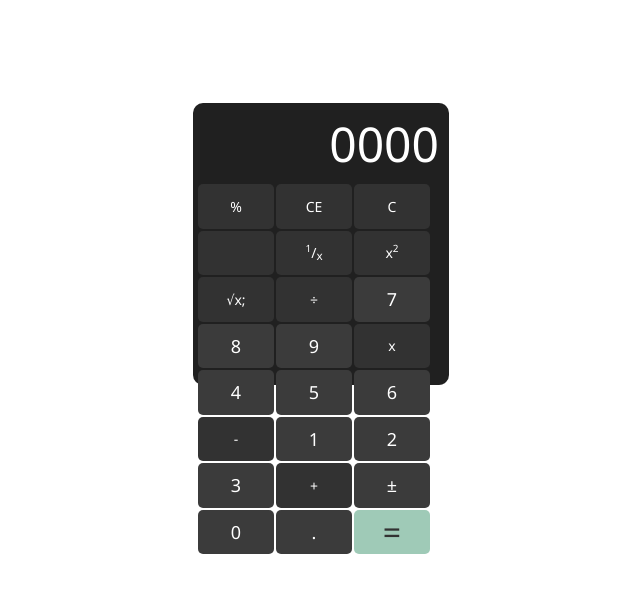
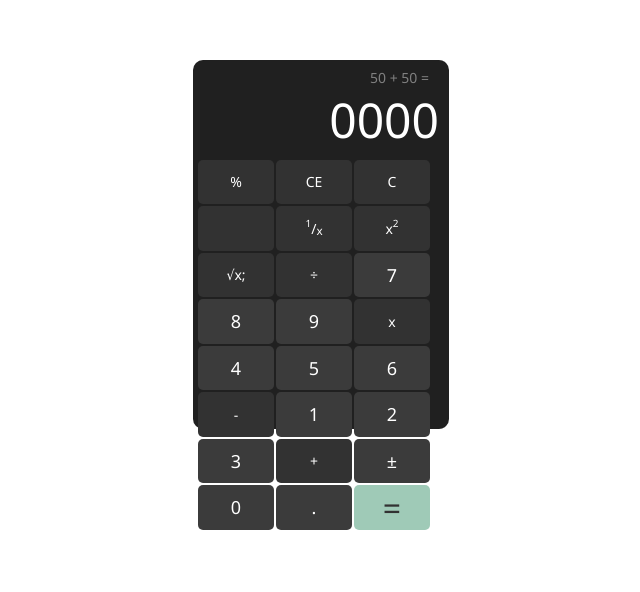
Before and after one commit to vespucchi/calculator, a plain HTML site: page index.html in a window 1280 px wide. Shown: the part 156-748 px from the top of the page, without its empty margins (319-959 px from the left). Drawn offline with Linux system fonts and the light colour scheme.

Commit message:
Disable text selection on buttons

```diff
--- a/index.html
+++ b/index.html
@@ -11,7 +11,10 @@
 <body>
     <div class="container">
         <div class="calculator">
-            <div class="display">0000</div>
+            <div class="display">
+                <div class="steps">50 + 50 =</div>
+                <div class="total">0000</div>
+            </div>
             <div class="buttons">
                 <div class="button">&#x25;</div>
                 <div class="button">CE</div>
--- a/style.css
+++ b/style.css
@@ -16,17 +16,27 @@ body {
     display: flex;
     flex-direction: column;
     width: 20vw;
-    height: 22vw;
+    height: 369px;
     border-radius: 10px;
     background-color: #202020;
 }
 
 .display {
     text-align: end;
+    padding: 8px 10px;
+}
+
+.steps {
+    color: grey;
+    font-size: 14px;
+    padding-right: 10px;
+    font-weight: 550;
+}
+
+.total {
     color: white;
     font-size: 48px;
     font-weight: 550;
-    padding: 8px 10px;
 }
 
 .buttons {
@@ -34,6 +44,9 @@ body {
     flex-wrap: wrap;
     gap: 2px;
     padding: 0px 5px;
+    -webkit-user-select: none; /* Safari */
+    -ms-user-select: none; /* IE 10 and IE 11 */
+    user-select: none; /* Standard syntax */
 }
 
 .button {
```
